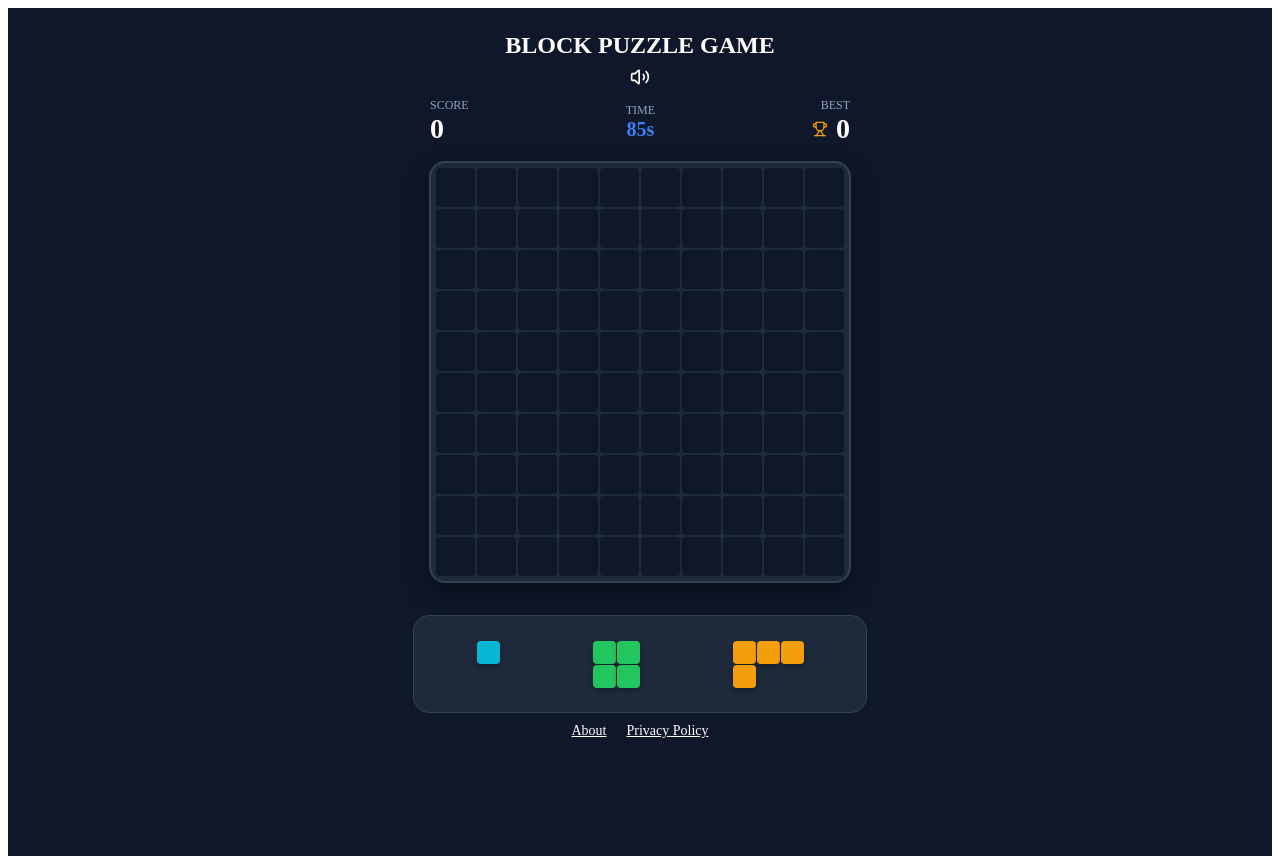
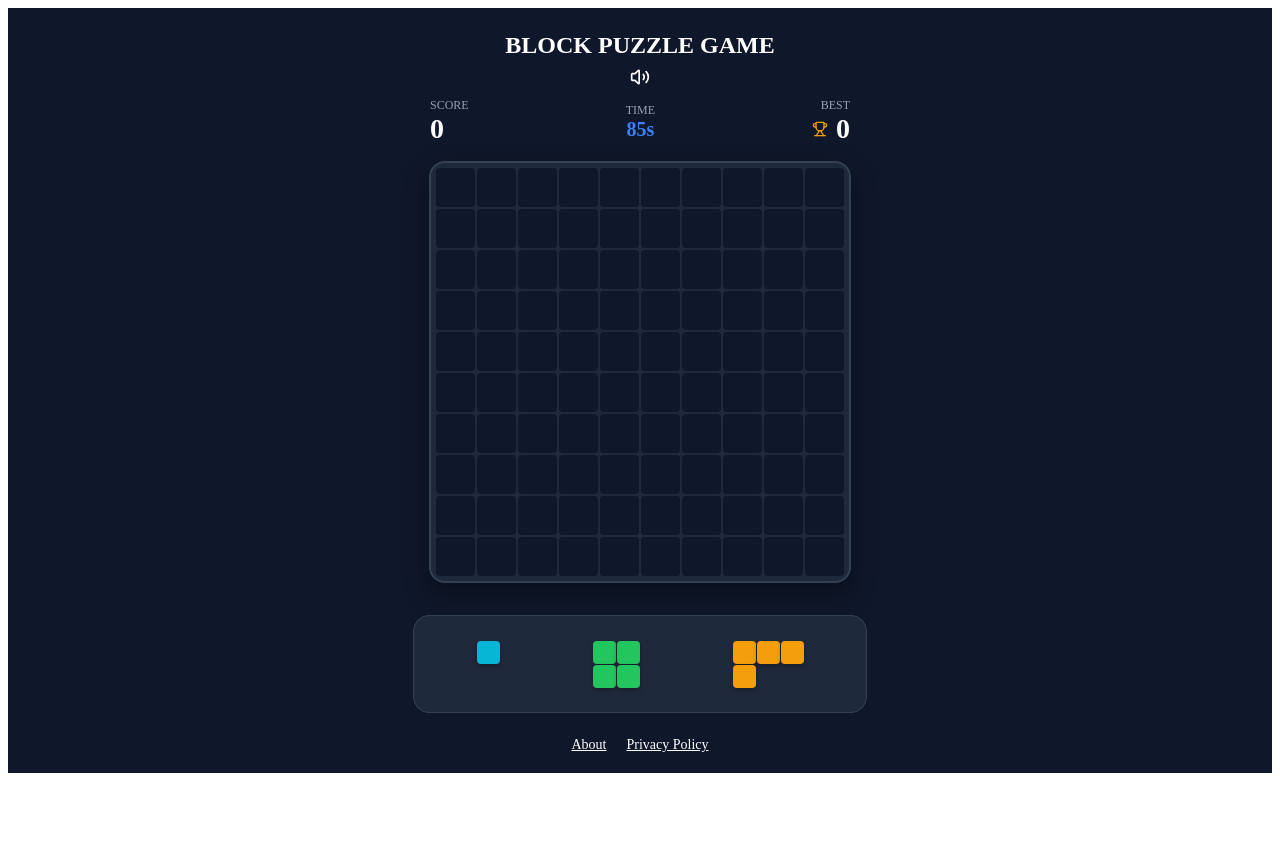
Before and after one commit to avetisyanaida/block-puzzle, a Next.js app: page / in a window 1280 px wide. After the commit the page ends 816 px from the top, so only its background shows below. Built offline with nearby package versions, Linux system fonts and the light colour scheme.

Commit message:
change footer styles

```diff
--- a/src/app/layout.tsx
+++ b/src/app/layout.tsx
@@ -1,6 +1,7 @@
 import type { Metadata } from "next"
 import React from "react"
 import Script from "next/script";
+import '../components/Footer/Footer.scss';
 
 export const metadata: Metadata = {
     title: "Block Puzzle Game",
--- a/src/app/page.tsx
+++ b/src/app/page.tsx
@@ -1,6 +1,8 @@
 "use client"
 
 import dynamic from "next/dynamic"
+import {Footer} from "@/components/Footer/Footer";
+
 
 const BlockPuzzleGame = dynamic(
     () =>
@@ -11,5 +13,8 @@ const BlockPuzzleGame = dynamic(
 )
 
 export default function Home() {
-  return <BlockPuzzleGame />
+  return <>
+      <BlockPuzzleGame />
+      <Footer/>
+  </>
 }
--- a/src/components/BlockPuzzleGame/BlockPuzzleGame.module.scss
+++ b/src/components/BlockPuzzleGame/BlockPuzzleGame.module.scss
@@ -1,12 +1,10 @@
 .wrapper {
-  min-height: 100dvh;
   padding: 24px 16px;
   display: flex;
   flex-direction: column;
   align-items: center;
   background: #0f172a;
   color: white;
-  height: 100dvh;
   overflow: hidden;
   overscroll-behavior: none;
 }
@@ -168,17 +166,3 @@
 .playButton:active {
   transform: scale(0.95);
 }
-
-/* FOOTER */
-
-.footer {
-  margin-top: 10px;
-  display: flex;
-  gap: 20px;
-  font-size: 14px;
-  color: #94a3b8;
-}
-
-.footer a:hover {
-  text-decoration: underline;
-}
--- a/src/components/BlockPuzzleGame/BlockPuzzleGame.tsx
+++ b/src/components/BlockPuzzleGame/BlockPuzzleGame.tsx
@@ -242,10 +242,7 @@ export function BlockPuzzleGame() {
             )}
 
             {/* Footer */}
-            <footer className={styles.footer}>
-                <a style={{color: 'white'}} href="/about">About</a>
-                <a style={{color: "white"}} href="/privacy">Privacy Policy</a>
-            </footer>
+
 
         </div>
     )
--- /dev/null
+++ b/src/components/Footer/Footer.scss
@@ -0,0 +1,13 @@
+.footer {
+  display: flex;
+  gap: 20px;
+  font-size: 14px;
+  color: #94a3b8;
+  background: #0f172a;
+  padding: 0 20px 20px 20px;
+  justify-content: center;
+}
+
+.footer a:hover {
+  text-decoration: underline;
+}
--- /dev/null
+++ b/src/components/Footer/Footer.tsx
@@ -0,0 +1,10 @@
+import Link from "next/link";
+
+export const Footer = () => {
+    return (
+        <footer className={'footer'}>
+            <Link style={{color: 'white'}} href="/about">About</Link>
+            <Link style={{color: "white"}} href="/privacy">Privacy Policy</Link>
+        </footer>
+    )
+}
```
